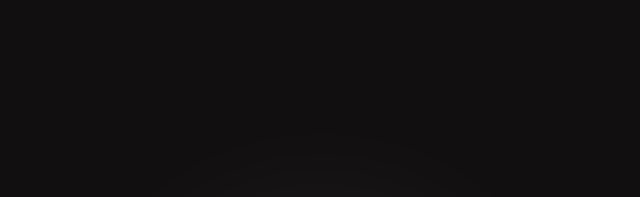
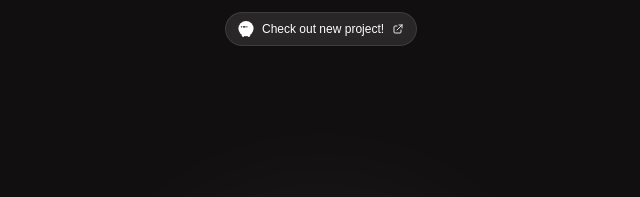
Before and after one commit to IAHispano/Applio-Website, an Astro site in the folder apps/applio-org/: page / in a window 1280 px wide. Shown: the top 197 px of the page, without its empty margins (319-959 px from the left). Built offline with nearby package versions, Linux system fonts and the light colour scheme; Astro itself is replaced by a stand-in of ours.

Commit message:
Add Dione mascot logo and floating banner to index page

```diff
--- a/apps/applio-org/src/pages/index.astro
+++ b/apps/applio-org/src/pages/index.astro
@@ -3,6 +3,35 @@
 ---
 
 <Layout>
+  {/* floating banner */}
+  <div class="fixed top-3 left-1/2 transform -translate-x-1/2 z-50">
+    <a
+      href="https://getdione.app"
+      target="_blank"
+      rel="noopener noreferrer"
+      class="inline-flex items-center gap-2 px-3 py-2 bg-white/10 backdrop-blur-sm hover:bg-white/20 transition-all duration-300 rounded-full border border-white/10 whitespace-nowrap"
+    >
+      <img src="/Dio.svg" alt="Dio" class="w-4 h-4" />
+      <span class="text-white font-medium text-xs">
+        Check out new project!
+      </span>
+      <svg
+        class="w-3 h-3 text-neutral-200"
+        fill="none"
+        stroke="currentColor"
+        viewBox="0 0 24 24"
+        xmlns="http://www.w3.org/2000/svg"
+      >
+        <path
+          stroke-linecap="round"
+          stroke-linejoin="round"
+          stroke-width="2"
+          d="M10 6H6a2 2 0 00-2 2v10a2 2 0 002 2h10a2 2 0 002-2v-4M14 4h6m0 0v6m0-6L10 14"
+        ></path>
+      </svg>
+    </a>
+  </div>
+
   {/* background glow effect */}
   <div class="fixed inset-0 flex justify-center items-center">
     <div
```
Also changed, not shown: apps/applio-org/public/Dio.svg (added).
